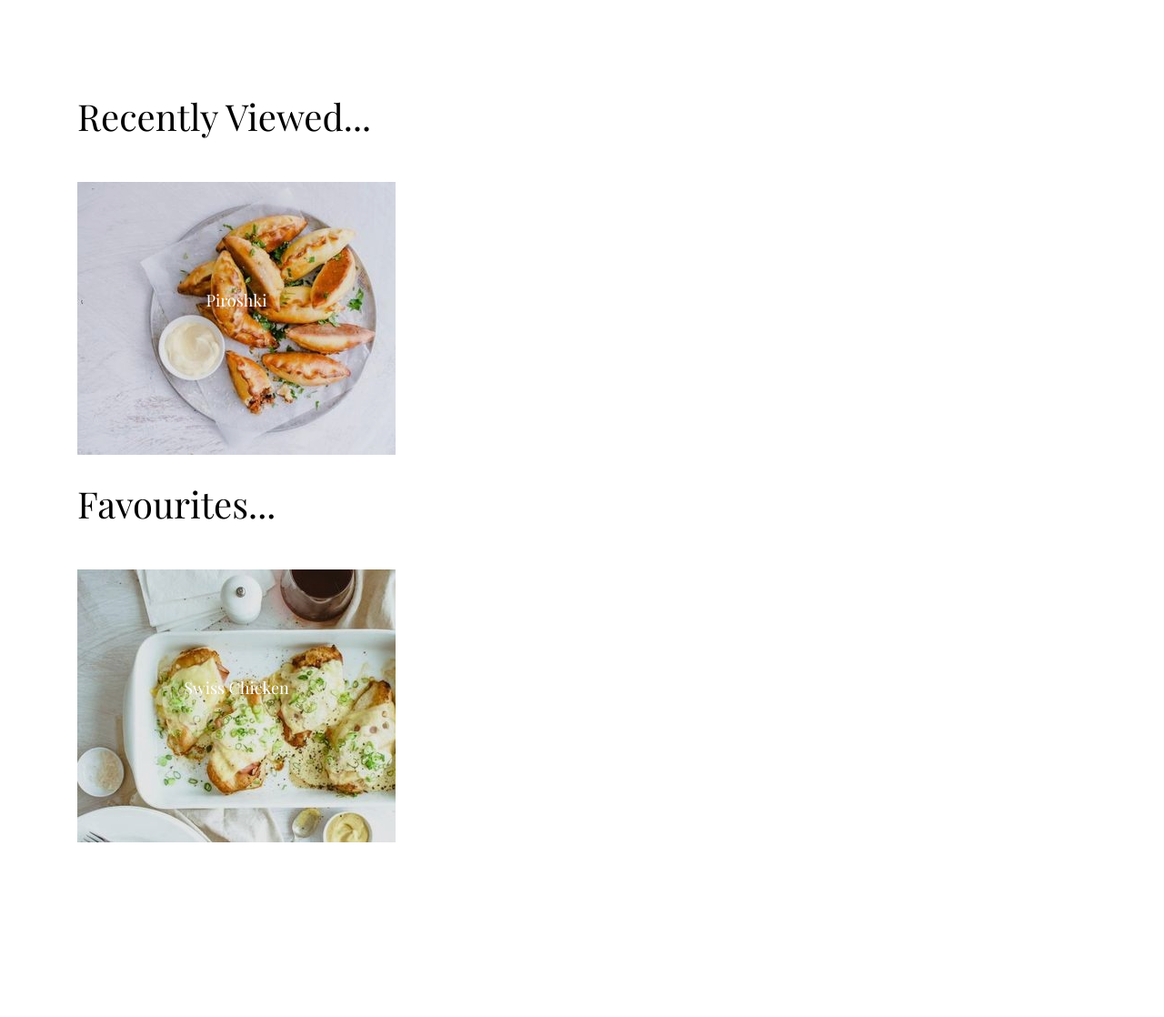
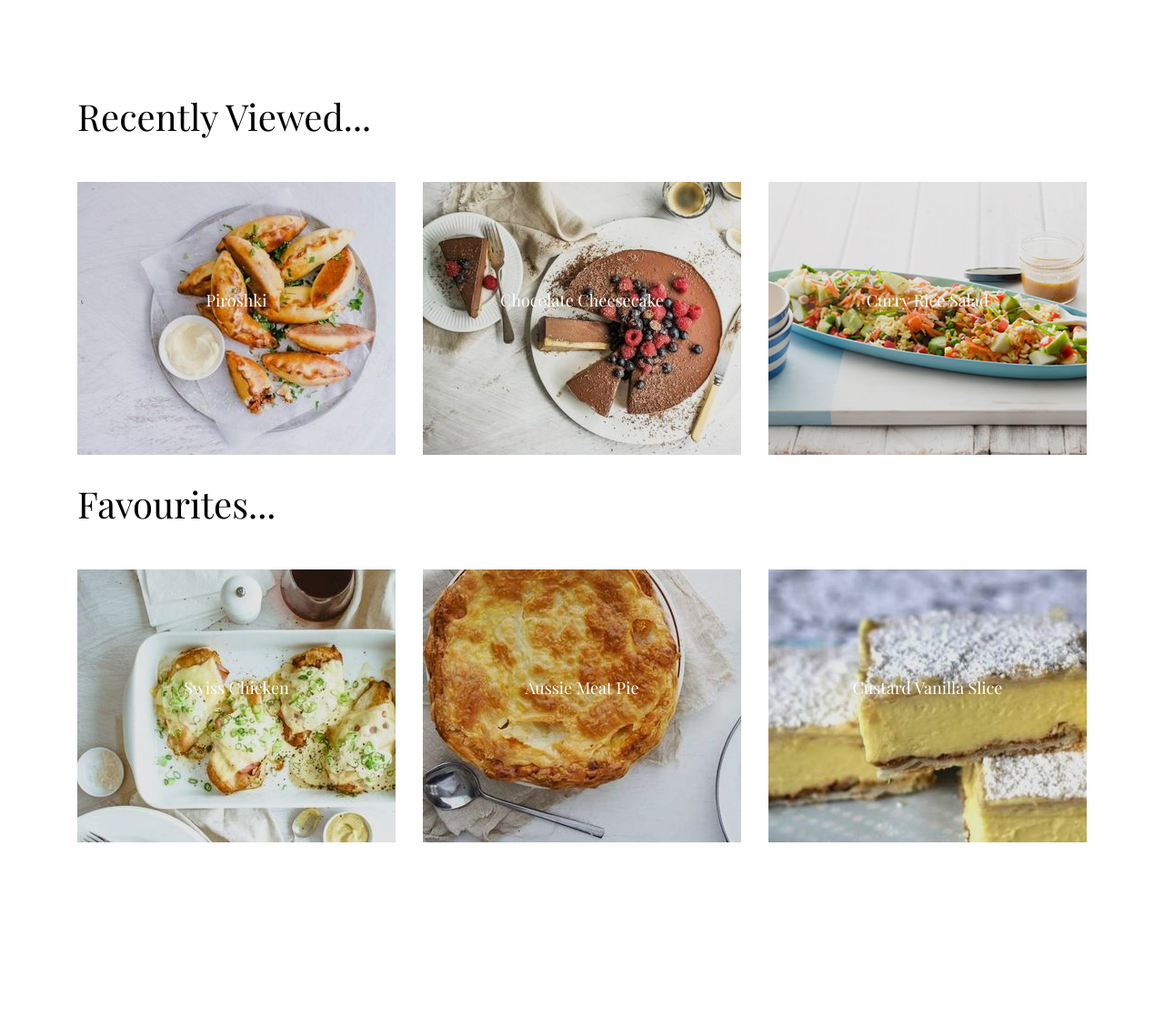
Before and after one commit to niriksha99/Seng2021, a Flask app: template templates/user.html in a window 1280 px wide. Shown: the part 558-1676 px from the top of the page at 91% size. Run offline with Flask 2, Linux system fonts and the light colour scheme; the template is opened without the code that fills it, so the values that code supplies are empty; some libraries are stand-ins or nearby versions.

Commit message:
diaplaying images properly

```diff
--- a/templates/recipe_page.html
+++ b/templates/recipe_page.html
@@ -80,7 +80,7 @@
               </div>
               <h1>{{data['name']}}</h1>
               <br>
-              <p><b>Cooking time: </b>{{ (data['totalTimeInSeconds']/60)|round|int}} minutes </p>
+              <p><b>Cooking time: </b>{{ (data['totalTimeInSeconds']|int /60)|round|int}} minutes </p>
               <p><b>Servings: </b>{{ data['numberOfServings'] }} </p>
             </div>
 
--- a/templates/result.html
+++ b/templates/result.html
@@ -115,7 +115,7 @@
          {% if data %}
             {% for recipe in data['matches'] %}
           <div class="col-md-4 element-animate ">
-               <a href = "{{ url_for('get_recipe', recipeID = recipe['id']) }}" class="img-bg" style="background-image: url({{recipe['smallImageUrls'][0]}})">
+               <a href = "{{ url_for('get_recipe', recipeID = recipe['id']) }}" class="img-bg" style="background-image: url({{recipe['imageUrlsBySize']['90']}})">
                <div class="text">
                <h2>
                {{recipe['recipeName']}} <br>
@@ -148,7 +148,6 @@
         </section>
 
 
-
     <!-- loader -->
     <div id="loader" class="show fullscreen"><svg class="circular" width="48px" height="48px"><circle class="path-bg" cx="24" cy="24" r="22" fill="none" stroke-width="4" stroke="#eeeeee"/><circle class="path" cx="24" cy="24" r="22" fill="none" stroke-width="4" stroke-miterlimit="10" stroke="#f4b214"/></svg></div>
 
--- a/templates/user.html
+++ b/templates/user.html
@@ -29,13 +29,13 @@
                   <a class="nav-link" href="{{ url_for('index') }}">Home</a>
                 </li>
               <li class="nav-item">
-                <a class="nav-link">Recently Viewed</a>
+                <a class="nav-link" >Recently Viewed</a>
               </li>
               <li class="nav-item">
                 <a class="nav-link">Favourite</a>
               </li>
               <li class="nav-item">
-                <a class="nav-link" href="{{ url_for('logout') }}">Sign Out</a>
+                <a href="{{ url_for('index') }}" class="nav-link">Sign Out</a>
               </li>
             </ul>
 
@@ -43,7 +43,8 @@
         </div>
       </nav>
     </header>
-    <!-- END header-->
+    <!-- END header -->
+
 
     <section class="site-hero site-hero-innerpage overlay" data-stellar-background-ratio="0.5" style="background-image: url('static/images/centre_image.jpg');">
       <div class="container">
@@ -101,8 +102,23 @@
               </div>
             </a>
           </div>
+          <div class="col-md-4 element-animate ">
+            <a href="#" class="img-bg" style="background-image: url('static/images/2.jpg')">
+              <div class="text">
+                <h2>Chocolate Cheesecake</h2>
+                <p>Try this recipe</p>
+              </div>
+            </a>
+          </div>
+          <div class="col-md-4 element-animate ">
+            <a href="#" class="img-bg last" style="background-image: url('static/images/3.png')">
+              <div class="text">
+                <h2>Curry Rice Salad</h2>
+                <p>Try this recipe</p>
+              </div>
+            </a>
+          </div>
         </div>
-
         <div class="mb-5 element-animate">
             <h1>Favourites...</h1>
         </div>
@@ -111,6 +127,22 @@
             <a href="#" class="img-bg" style="background-image: url('static/images/4.jpg')">
               <div class="text">
                 <h2>Swiss Chicken</h2>
+                <p>Try this recipe</p>
+              </div>
+            </a>
+          </div>
+          <div class="col-md-4 element-animate ">
+            <a href="#" class="img-bg" style="background-image: url('static/images/5.jpg')">
+              <div class="text">
+                <h2>Aussie Meat Pie</h2>
+                <p>Try this recipe</p>
+              </div>
+            </a>
+          </div>
+          <div class="col-md-4 element-animate ">
+            <a href="#" class="img-bg last" style="background-image: url('static/images/6.jpg')">
+              <div class="text">
+                <h2>Custard Vanilla Slice</h2>
                 <p>Try this recipe</p>
               </div>
             </a>
```
Also changed, not shown: model.py (+5 -3 lines).
